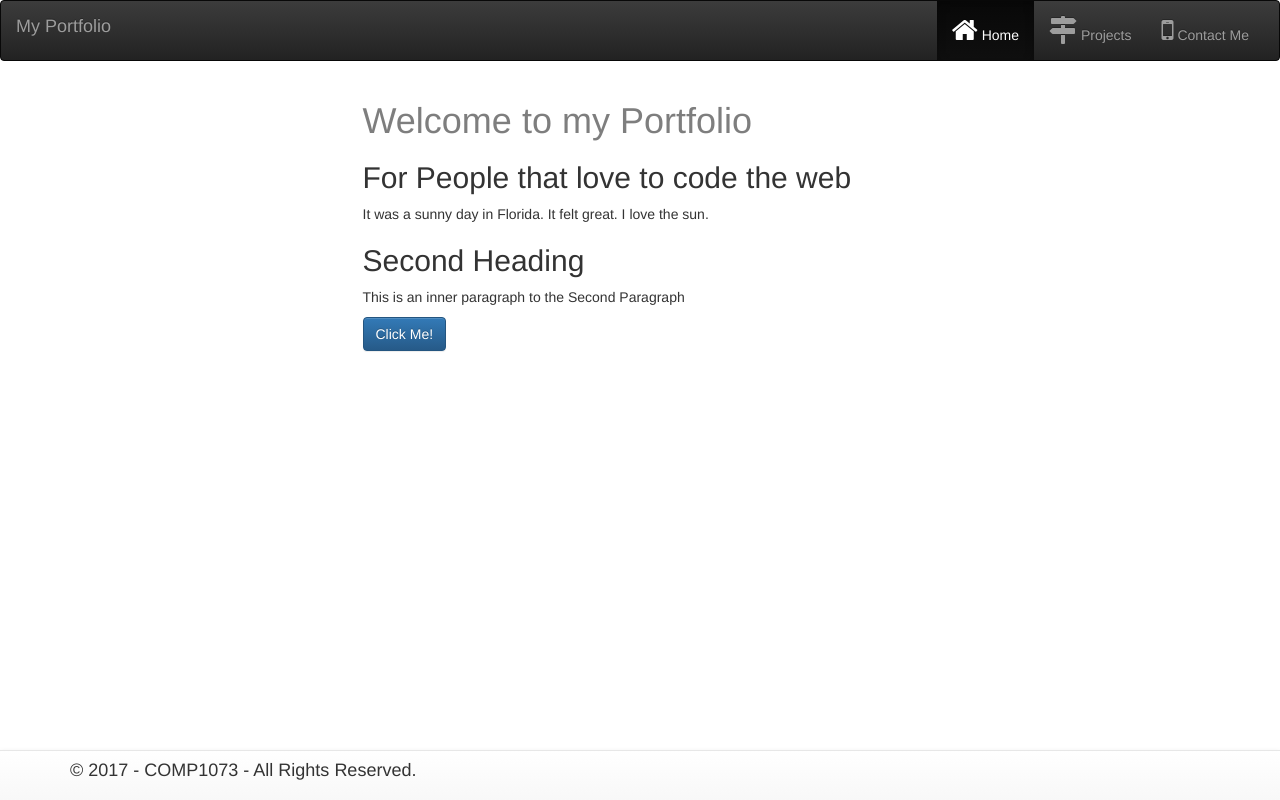
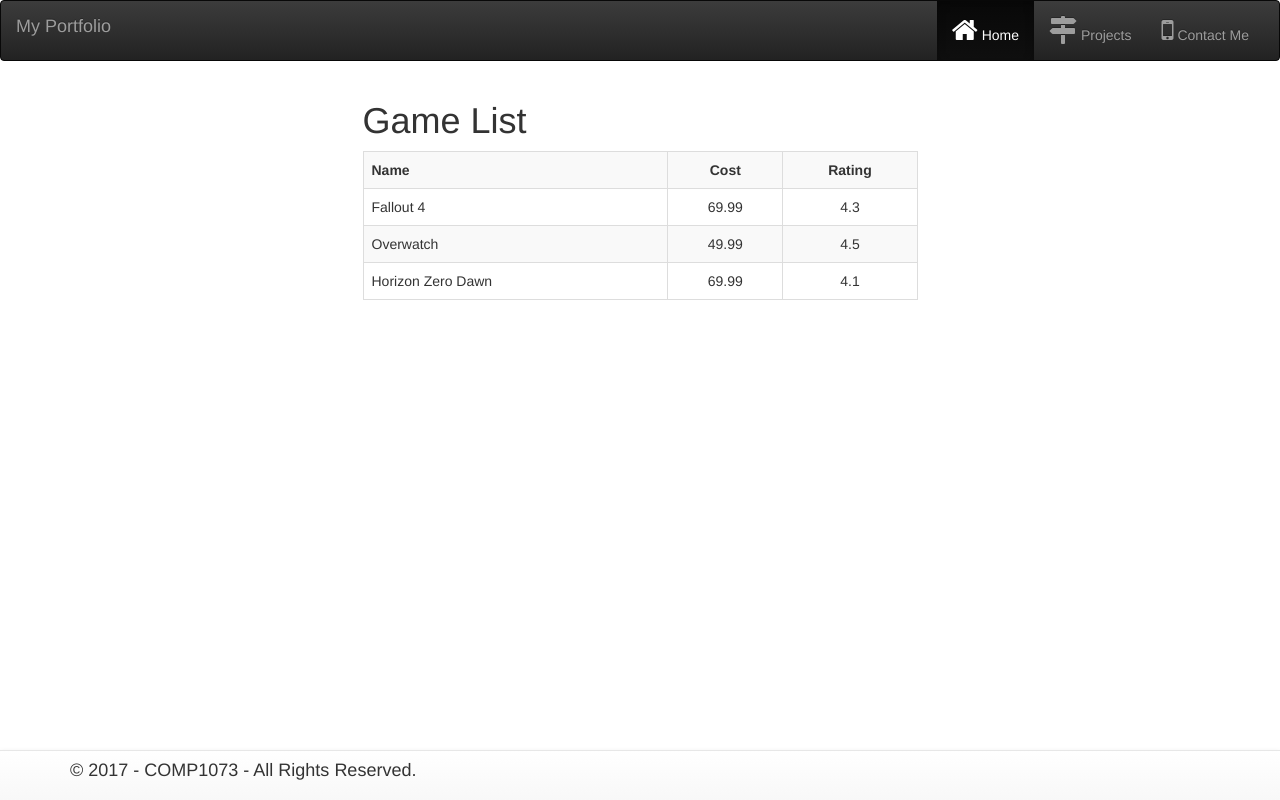
Before and after one commit to GeorgianCollege/COMP1073-W2017-Lesson6, a website: page index.html in a window 1280 px wide. Drawn offline with Linux system fonts and the light colour scheme.

Commit message:
added table structure to index.html

```diff
--- a/Scripts/app.js
+++ b/Scripts/app.js
@@ -5,50 +5,45 @@
 
 (function () { // Beginning of the IIFE
 
-  console.log("App Started...");
-  console.info(`Page Title: ${document.title}`); // string interpolation
+  let data = {
+  "games": [
+    {
+      "name": "Fallout 4",
+      "cost": 69.99,
+      "rating": 4.3
+    },
+    {
+      "name": "Overwatch",
+      "cost": 49.99,
+      "rating": 4.5
+    },
+    {
+      "name": "Horizon Zero Dawn",
+      "cost": 69.99,
+      "rating": 4.1
+    }
+  ]
+};
+
 
   switch (document.title) {
     case "Home":
+      let gameListBody = document.getElementById("gameListBody");
 
-      // declare / initialize firstHeading variable
-      // firstHeading variable creates a link (reference) to the H1 Element
-      let firstHeading = document.getElementById("firstHeading");
+      // for each game in data.games repeat
+      data.games.forEach(function(game) {
+        // inject a "template row" inside the dataRows div tag
+        let newRow = document.createElement("tr");
 
-      firstHeading.style.color = "#000000";
-      firstHeading.style.fontWeight = "500";
-      firstHeading.style.opacity = "0.5";
+        newRow.innerHTML = `
+          <td>${game.name}</td>
+          <td class="text-center">${game.cost}</td>
+          <td class="text-center">${game.rating}</td>
+        `;
 
+        gameListBody.appendChild(newRow);
 
-      // THREE Steps for injecting content onto your page
-      // STEP 1 - create a reference to an Element (reference variable)
-      let FirstParagraph = document.getElementById("FirstParagraph");
-
-      // STEP 2 - create a variable that contains your content (content variable)
-      let myContent = `It was a sunny day in Florida.
-      It felt great. I love the sun.`;
-
-      // STEP 3 - assign the variable with your content to the
-      // textContent propery of the reference variable
-      FirstParagraph.textContent = myContent;
-
-      let SecondParagraph = document.getElementById("SecondParagraph");
-
-      let myHTMLContent = `<h2>Second Heading</h2>
-                          <p>This is an inner paragraph to the Second Paragraph</p>`;
-
-      SecondParagraph.innerHTML = myHTMLContent;
-
-      // create a reference to the button on the page (index.html)
-      let clickMeButton = document.getElementById("clickMeButton");
-
-      // add an event listener - for the click event and call the Click function
-      clickMeButton.addEventListener("click", Click);
-
-      // click function - used as an event handler
-      function Click() {
-        console.log("clicked!");
-      }
+      }, this);
 
       break;
 
--- a/index.html
+++ b/index.html
@@ -1,5 +1,6 @@
 <!DOCTYPE html>
 <html lang="en">
+
 <head>
   <meta charset="utf-8">
   <meta name="viewport" content="width=device-width, initial-scale=1">
@@ -10,6 +11,7 @@
   <link rel="stylesheet" href="./Scripts/lib/font-awesome/css/font-awesome.min.css">
   <link rel="stylesheet" href="./Content/app.css">
 </head>
+
 <body>
   <!-- Testing Web.config -->
 
@@ -18,7 +20,8 @@
     <div class="container-fluid">
       <!-- Brand and toggle get grouped for better mobile display -->
       <div class="navbar-header">
-      <button type="button" class="navbar-toggle collapsed" data-toggle="collapse" data-target="#bs-example-navbar-collapse-1" aria-expanded="false">
+        <button type="button" class="navbar-toggle collapsed" data-toggle="collapse" data-target="#bs-example-navbar-collapse-1"
+          aria-expanded="false">
           <span class="sr-only">Toggle navigation</span>
           <span class="icon-bar"></span>
           <span class="icon-bar"></span>
@@ -34,22 +37,30 @@
           <li><a href="projects.html"><i class="fa fa-map-signs fa-2x"></i> Projects</a></li>
           <li><a href="contact.html"><i class="fa fa-mobile fa-2x"></i> Contact Me</a></li>
         </ul>
-    </div><!-- /.navbar-collapse -->
-  </div><!-- /.container-fluid -->
+      </div>
+      <!-- /.navbar-collapse -->
+    </div>
+    <!-- /.container-fluid -->
   </nav>
 
   <!-- Main Content -->
   <div class="container" id="MainContentDiv">
     <div class="row">
       <div class="col-md-offset-3 col-md-6">
-        <h1 id="firstHeading">Welcome to my Portfolio</h1>
-        <h2>For People that love to code the web</h2>
+        <h1>Game List</h1>
+        <table class="table table-striped table-bordered table-hover">
+          <tbody id="gameListBody">
+            <tr>
+              <th>Name</th>
+              <th class="text-center">Cost</th>
+              <th class="text-center">Rating</th>
+          </tr>
+          </tbody>
 
-        <p id="FirstParagraph"></p>
 
-        <p id="SecondParagraph"></p>
 
-        <button id="clickMeButton" class="btn btn-primary">Click Me!</button>
+
+        </table>
       </div>
     </div>
   </div>
@@ -66,4 +77,5 @@
   <script src="./Scripts/lib/bootstrap/dist/js/bootstrap.min.js"></script>
   <script src="./Scripts/app.js"></script>
 </body>
+
 </html>
```
Also changed, not shown: games.json (added, +19 -0 lines). Lines whose indentation alone changed are shown as unchanged.
